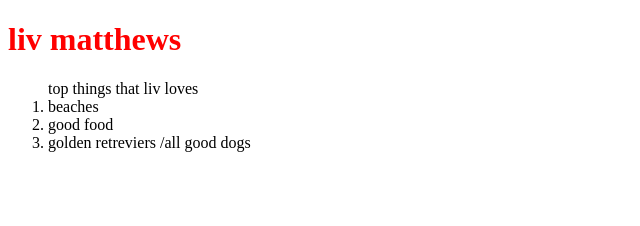
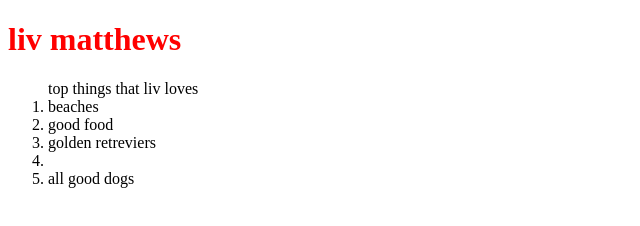
Before and after one commit to oliviamatthews6899/livmatthews, a plain HTML site: page index.html in a window 1280 px wide. Shown: the whole page, without its empty margins (0-640 px from the left). Drawn offline with Linux system fonts and the light colour scheme.

Commit message:
Update index.html

```diff
--- a/index.html
+++ b/index.html
@@ -17,7 +17,8 @@
     <ol> top things that liv loves
       <li> beaches</li>
       <li> good food </li>
-      <li> golden retreviers /all good dogs</li>
+      <li> golden retreviers <li>
+	   <li> all good dogs</li>
 
     </ol></body>
 </html>
```
